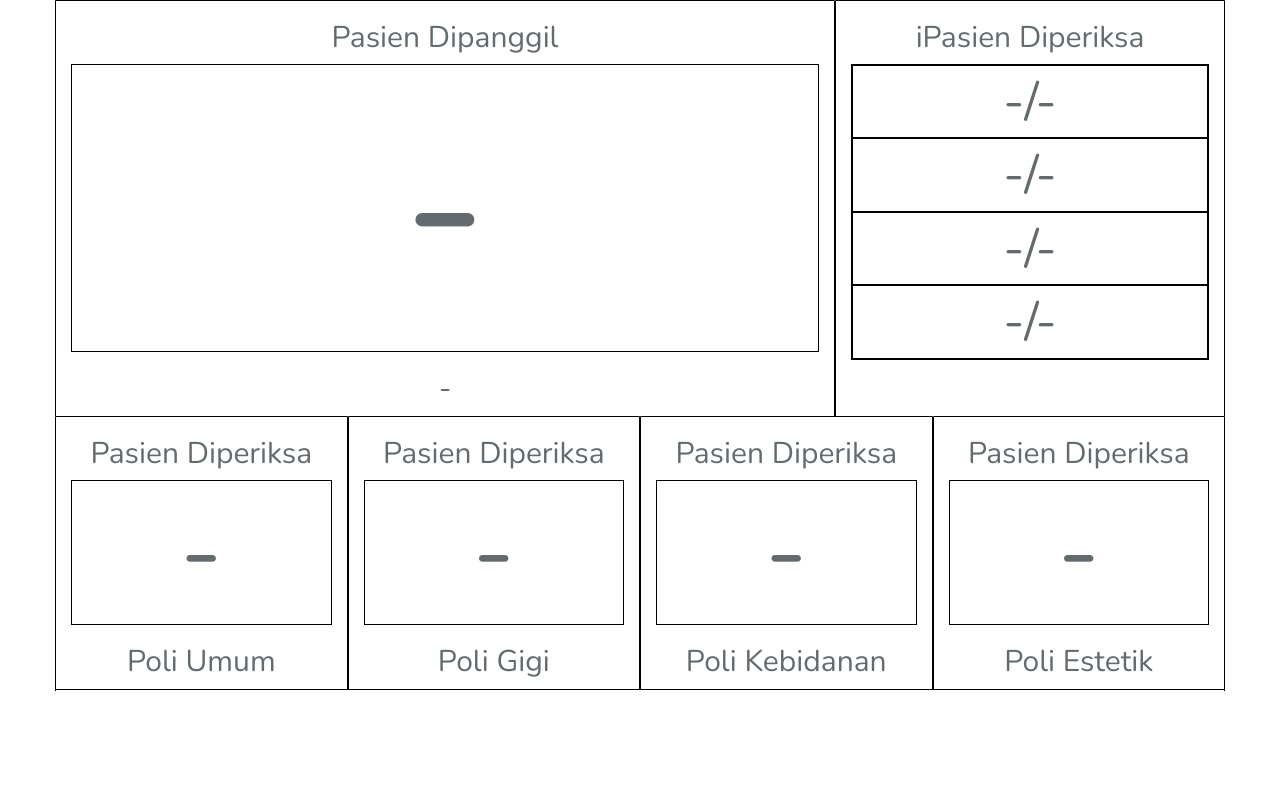
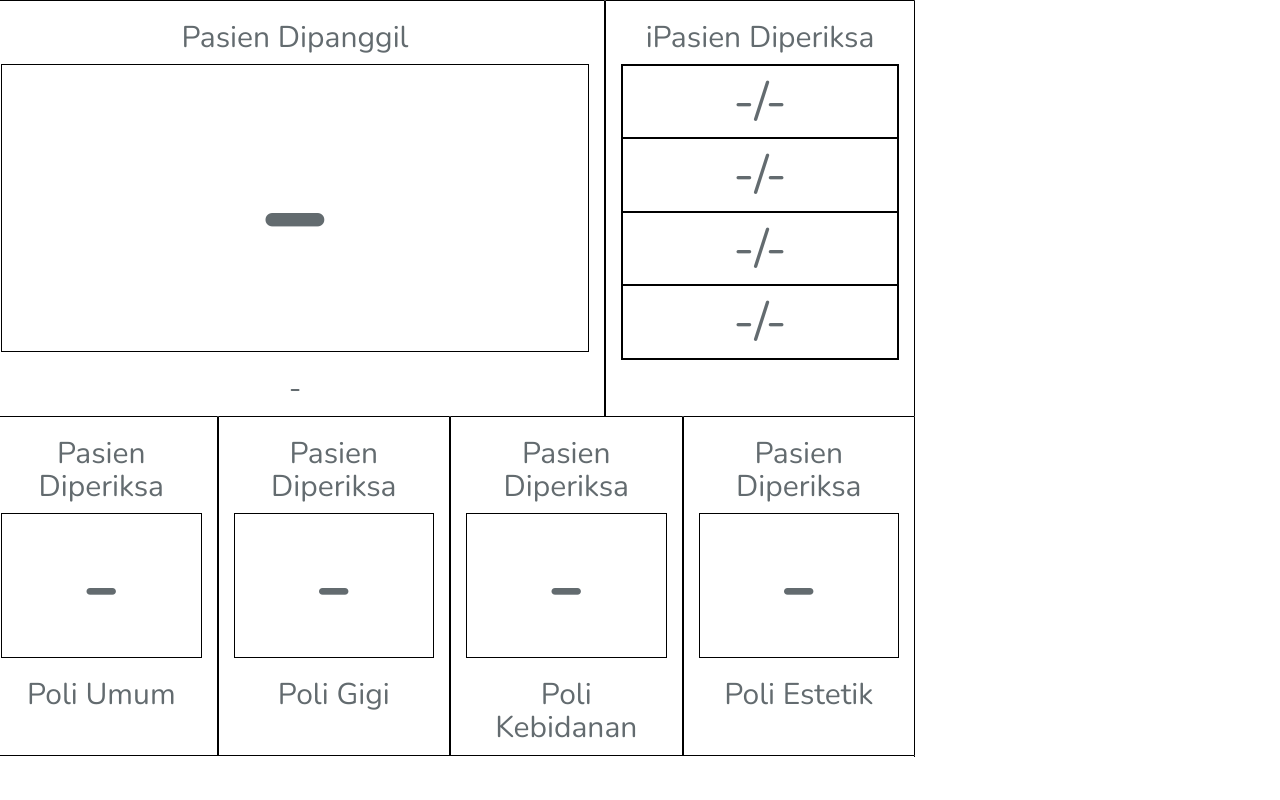
Before and after one commit to YogaHadiN/pasien, a Laravel app: page /antrianperiksa/monitor in a window 1280 px wide. Run offline with Laravel 8, Linux system fonts and the light colour scheme; some libraries are stand-ins or nearby versions.

Commit message:
my custom container

```diff
--- a/resources/views/monitor.blade.php
+++ b/resources/views/monitor.blade.php
@@ -71,7 +71,7 @@
 
 <body>
   <!-- Page Content -->
-  <div class="container">
+  <div class="my-custom-container">
     <div class="row text-center">
 		<div class="col-xs-8 col-sm-8 col-md-8 col-lg-8 no-float">
 			<h2>Pasien Dipanggil</h2>
```
